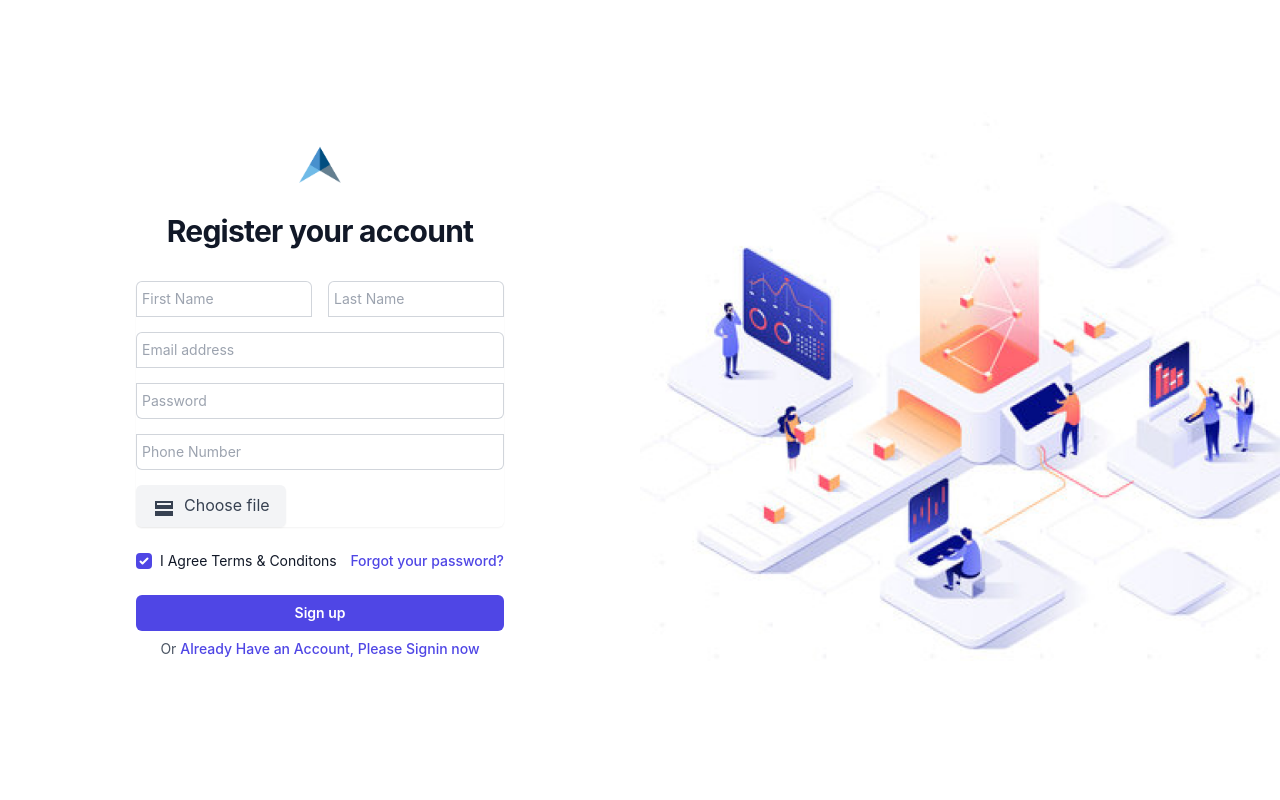
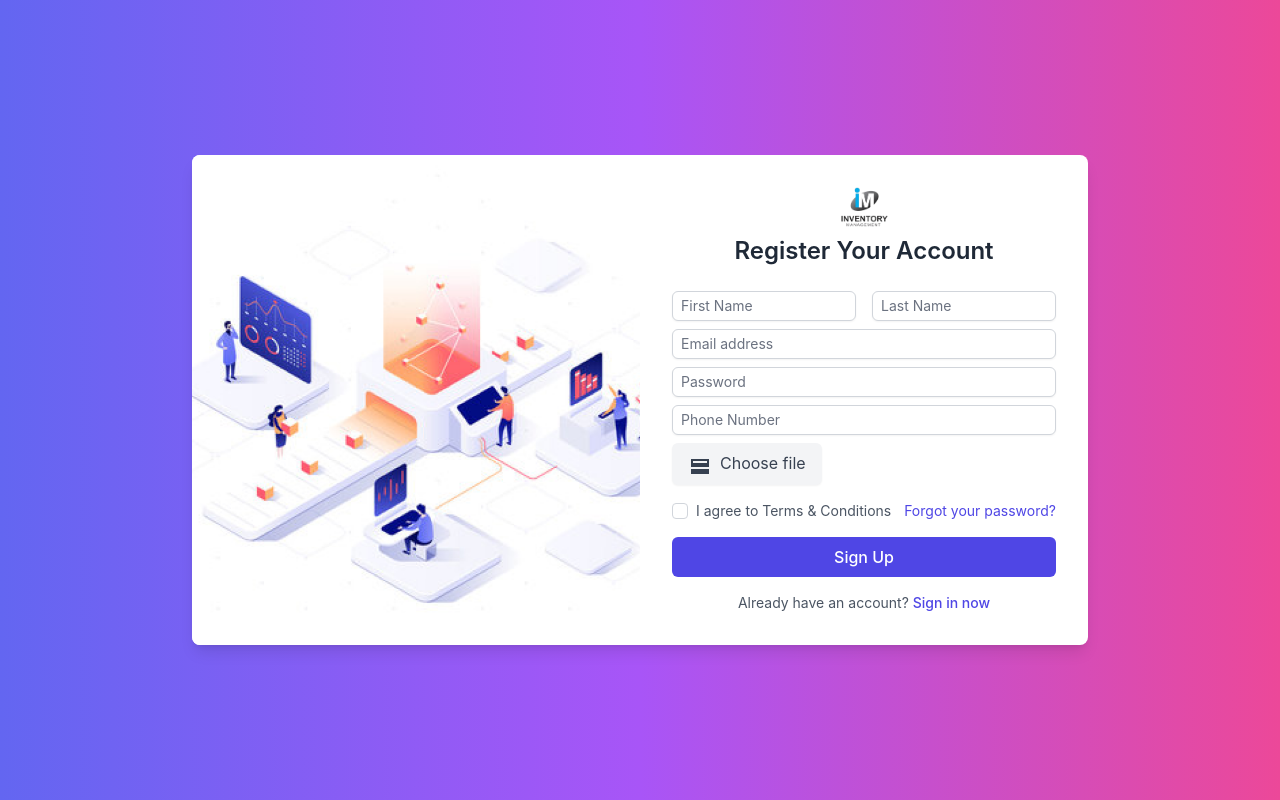
Before and after one commit to Njosephine/INVENTORY-SYSTEM, a React (Create React App) app in the folder Frontend/: page /register in a window 1280 px wide. Built offline with nearby package versions, Linux system fonts and the light colour scheme.

Commit message:
modified

```diff
--- a/Frontend/src/pages/Dashboard.js
+++ b/Frontend/src/pages/Dashboard.js
@@ -136,7 +136,7 @@ function Dashboard() {
     <>
       <div className="grid grid-cols-1 col-span-12 lg:col-span-10 gap-6 md:grid-cols-3 lg:grid-cols-4  p-4 ">
         <article className="flex flex-col gap-4 rounded-lg border  border-gray-100 bg-white p-6  ">
-          <div className="inline-flex gap-2 self-end rounded bg-green-100 p-1 text-green-600">
+          <div className="inline-flex gap-2 self-end rounded bg-green-100 p-1 text-orange-600">
             <svg
               xmlns="http://www.w3.org/2000/svg"
               className="h-4 w-4"
--- a/Frontend/src/pages/Inventory.js
+++ b/Frontend/src/pages/Inventory.js
@@ -116,14 +116,14 @@ function Inventory() {
                     Last 7 days
                   </span>
                 </div>
-                <div className="flex flex-col">
+                {/* <div className="flex flex-col">
                   <span className="font-semibold text-gray-600 text-base">
                     Ugx 2000
                   </span>
                   <span className="font-thin text-gray-400 text-xs">
                     Revenue
                   </span>
-                </div>
+                </div> */}
               </div>
             </div>
             <div className="flex flex-col gap-3 p-10  w-full  md:w-3/12  sm:border-y-2 md:border-x-2 md:border-y-0">
--- a/Frontend/src/pages/Login.js
+++ b/Frontend/src/pages/Login.js
@@ -1,7 +1,7 @@
-// import { LockClosedIcon } from "@heroicons/react/20/solid";
 import { useContext, useState } from "react";
 import { Link, useNavigate } from "react-router-dom";
 import AuthContext from "../AuthContext";
+import { assets } from '../assets/assets'
 
 function Login() {
   const [form, setForm] = useState({
@@ -11,7 +11,6 @@ function Login() {
 
   const authContext = useContext(AuthContext);
   const navigate = useNavigate();
-
 
   const handleInputChange = (e) => {
     setForm({ ...form, [e.target.name]: e.target.value });
@@ -29,14 +28,13 @@ function Login() {
           });
         })
         .catch((err) => {
-          alert("Wrong credentials, Try again")
+          alert("Wrong credentials, Try again");
           console.log(err);
         });
     }, 3000);
   };
 
   const loginUser = (e) => {
-    // Cannot send empty data
     if (form.email === "" || form.password === "") {
       alert("To login user, enter details to proceed...");
     } else {
@@ -57,40 +55,27 @@ function Login() {
     authCheck();
   };
 
-
   const handleSubmit = (e) => {
     e.preventDefault();
   };
 
-
   return (
-    <>
-      <div className="grid grid-cols-1 sm:grid-cols-2 h-screen  items-center place-items-center">
-        <div className="flex justify-center">
-          <img src={require("../assets/signup.jpg")} alt="" />
+    <div className="bg-gradient-to-r from-indigo-500 via-purple-500 to-pink-500 min-h-screen flex items-center justify-center p-4">
+      <div className="grid grid-cols-1 lg:grid-cols-2 bg-white rounded-lg shadow-lg overflow-hidden max-w-4xl w-full">
+        <div className="hidden lg:block">
+          <img src={require("../assets/signup.jpg")} alt="" className="w-full h-full object-cover" />
         </div>
-        <div className="w-full max-w-md space-y-8 p-10 rounded-lg">
-          <div>
+        <div className="flex flex-col justify-center p-8">
+          <div className="mb-8 text-center">
             <img
               className="mx-auto h-12 w-auto"
-              src={require("../assets/logo.png")}
+              src={assets.inventory}
               alt="Your Company"
             />
-            <h2 className="mt-6 text-center text-3xl font-bold tracking-tight text-gray-900">
-              Signin to your account
-            </h2>
-            <p className="mt-2 text-center text-sm text-gray-600">
-              Or
-              <span
-                className="font-medium text-indigo-600 hover:text-indigo-500"
-              >
-                start your 14-day free trial
-              </span>
-            </p>
+            <h2 className="mt-4 text-3xl font-bold text-gray-800">Sign In to Your Account</h2>
           </div>
-          <form className="mt-8 space-y-6" onSubmit={handleSubmit}>
-            {/* <input type="hidden" name="remember" defaultValue="true" /> */}
-            <div className="-space-y-px rounded-md shadow-sm">
+          <form className="space-y-6" onSubmit={handleSubmit}>
+            <div className="space-y-4">
               <div>
                 <label htmlFor="email-address" className="sr-only">
                   Email address
@@ -101,7 +86,7 @@ function Login() {
                   type="email"
                   autoComplete="email"
                   required
-                  className="relative block w-full rounded-t-md border-0 py-1.5 px-1.5 text-gray-900 ring-1 ring-inset ring-gray-300 placeholder:text-gray-400 focus:z-10 focus:ring-2 focus:ring-inset focus:ring-indigo-600 sm:text-sm sm:leading-6"
+                  className="block w-full rounded-md border-gray-300 p-3 text-gray-900 shadow-sm focus:ring-2 focus:ring-indigo-500"
                   placeholder="Email address"
                   value={form.email}
                   onChange={handleInputChange}
@@ -117,7 +102,7 @@ function Login() {
                   type="password"
                   autoComplete="current-password"
                   required
-                  className="relative block w-full rounded-b-md border-0 py-1.5 px-1.5 text-gray-900 ring-1 ring-inset ring-gray-300 placeholder:text-gray-400 focus:z-10 focus:ring-2 focus:ring-inset focus:ring-indigo-600 sm:text-sm sm:leading-6"
+                  className="block w-full rounded-md border-gray-300 p-3 text-gray-900 shadow-sm focus:ring-2 focus:ring-indigo-500"
                   placeholder="Password"
                   value={form.password}
                   onChange={handleInputChange}
@@ -126,58 +111,38 @@ function Login() {
             </div>
 
             <div className="flex items-center justify-between">
-              <div className="flex items-center">
+              <label className="flex items-center text-sm text-gray-600">
                 <input
                   id="remember-me"
                   name="remember-me"
                   type="checkbox"
-                  className="h-4 w-4 rounded border-gray-300 text-indigo-600 focus:ring-indigo-600"
+                  className="h-4 w-4 rounded border-gray-300 text-indigo-600 focus:ring-indigo-500"
                 />
-                <label
-                  htmlFor="remember-me"
-                  className="ml-2 block text-sm text-gray-900"
-                >
-                  Remember me
+                <span className="ml-2">Remember me</span>
               </label>
-              </div>
-
-              <div className="text-sm">
-                <span
-                  className="font-medium text-indigo-600 hover:text-indigo-500"
-                >
+              <span className="text-sm text-indigo-600 hover:text-indigo-500 cursor-pointer">
                 Forgot your password?
               </span>
             </div>
-            </div>
 
-            <div>
             <button
               type="submit"
-                className="group relative flex w-full justify-center rounded-md bg-indigo-600 py-2 px-3 text-sm font-semibold text-white hover:bg-indigo-500 focus-visible:outline focus-visible:outline-2 focus-visible:outline-offset-2 focus-visible:outline-indigo-600"
+              className="w-full bg-indigo-600 text-white py-3 rounded-md font-semibold hover:bg-indigo-500 transition focus:outline-none"
               onClick={loginUser}
             >
-                <span className="absolute inset-y-0 left-0 flex items-center pl-3">
-                  {/* <LockClosedIcon
-                    className="h-5 w-5 text-indigo-500 group-hover:text-indigo-400"
-                    aria-hidden="true"
-                  /> */}
-                </span>
               Sign in
             </button>
-              <p className="mt-2 text-center text-sm text-gray-600">
-                Or{" "}
-                <span
-                  className="font-medium text-indigo-600 hover:text-indigo-500"
-                >
-                  Don't Have an Account, Please{" "}
-                  <Link to="/register"> Register now </Link>
-                </span>
+
+            <p className="mt-4 text-center text-sm text-gray-600">
+              Don’t have an account?{" "}
+              <Link to="/register" className="text-indigo-600 hover:text-indigo-500 font-medium">
+                Register now
+              </Link>
             </p>
-            </div>
           </form>
         </div>
       </div>
-    </>
+    </div>
   );
 }
 
--- a/Frontend/src/pages/Register.js
+++ b/Frontend/src/pages/Register.js
@@ -1,6 +1,7 @@
 import { useState } from "react";
 import { Link, useNavigate } from "react-router-dom";
 import UploadImage from "../components/UploadImage";
+import { assets } from '../assets/assets'
 
 function Register() {
   const [form, setForm] = useState({
@@ -14,12 +15,10 @@ function Register() {
 
   const navigate = useNavigate();
 
-  // Handling Input change for registration form.
   const handleInputChange = (e) => {
     setForm({ ...form, [e.target.name]: e.target.value });
   };
 
-  // Register User
   const registerUser = () => {
     fetch("http://localhost:4000/api/register", {
       method: "POST",
@@ -29,15 +28,12 @@ function Register() {
       body: JSON.stringify(form),
     })
       .then((result) => {
-        alert("Successfully Registered, Now Login with your details");
-        navigate('/login')
-
+        alert("Successfully Registered! Now log in with your details.");
+        navigate("/login");
       })
       .catch((err) => console.log(err));
   };
-  // ------------------
 
-  // Uploading image to cloudinary
   const uploadImage = async (image) => {
     const data = new FormData();
     data.append("file", image);
@@ -55,34 +51,33 @@ function Register() {
       .catch((error) => console.log(error));
   };
 
-
   const handleSubmit = (e) => {
     e.preventDefault();
-  }
+  };
 
   return (
-    <>
-      <div className="grid grid-cols-1 sm:grid-cols-2 h-screen  items-center place-items-center">
-        <div className="w-full max-w-md space-y-8  p-10 rounded-lg">
-          <div>
+    <div className="bg-gradient-to-r from-indigo-500 via-purple-500 to-pink-500 min-h-screen flex items-center justify-center p-4">
+      <div className="grid grid-cols-1 lg:grid-cols-2 bg-white rounded-lg shadow-lg overflow-hidden max-w-4xl w-full">
+        <div className="hidden lg:block">
+          <img src={require("../assets/Login.png")} alt="" className="w-full h-full object-cover" />
+        </div>
+        <div className="flex flex-col justify-center p-8">
+          <div className="mb-6 text-center">
             <img
-              className="mx-auto h-12 w-auto"
-              src={require("../assets/logo.png")}
+              className="mx-auto h-10 w-auto"
+              src={assets.inventory}
               alt="Your Company"
             />
-            <h2 className="mt-6 text-center text-3xl font-bold tracking-tight text-gray-900">
-              Register your account
-            </h2>
+            <h2 className="mt-2 text-2xl font-semibold text-gray-800">Register Your Account</h2>
           </div>
-          <form className="mt-8 space-y-6" onSubmit={handleSubmit}>
-            {/* <input type="hidden" name="remember" defaultValue="true"  /> */}
-            <div className="flex flex-col gap-4 -space-y-px rounded-md shadow-sm">
+          <form className="space-y-4" onSubmit={handleSubmit}>
+            <div className="space-y-2">
               <div className="flex gap-4">
                 <input
                   name="firstName"
                   type="text"
                   required
-                  className="relative block w-full rounded-t-md border-0 py-1.5 px-1.5 text-gray-900 ring-1 ring-inset ring-gray-300 placeholder:text-gray-400 focus:z-10 focus:ring-2 focus:ring-inset focus:ring-indigo-600 sm:text-sm sm:leading-6"
+                  className="block w-full rounded-md border-gray-300 py-1 px-2 text-gray-900 text-sm shadow-sm focus:ring-1 focus:ring-indigo-500"
                   placeholder="First Name"
                   value={form.firstName}
                   onChange={handleInputChange}
@@ -91,111 +86,81 @@ function Register() {
                   name="lastName"
                   type="text"
                   required
-                  className="relative block w-full rounded-t-md border-0 py-1.5 px-1.5 text-gray-900 ring-1 ring-inset ring-gray-300 placeholder:text-gray-400 focus:z-10 focus:ring-2 focus:ring-inset focus:ring-indigo-600 sm:text-sm sm:leading-6"
+                  className="block w-full rounded-md border-gray-300 py-1 px-2 text-gray-900 text-sm shadow-sm focus:ring-1 focus:ring-indigo-500"
                   placeholder="Last Name"
                   value={form.lastName}
                   onChange={handleInputChange}
                 />
               </div>
-              <div>
               <input
                 id="email-address"
                 name="email"
                 type="email"
                 autoComplete="email"
                 required
-                  className="relative block w-full rounded-t-md border-0 py-1.5 px-1.5 text-gray-900 ring-1 ring-inset ring-gray-300 placeholder:text-gray-400 focus:z-10 focus:ring-2 focus:ring-inset focus:ring-indigo-600 sm:text-sm sm:leading-6"
+                className="block w-full rounded-md border-gray-300 py-1 px-2 text-gray-900 text-sm shadow-sm focus:ring-1 focus:ring-indigo-500"
                 placeholder="Email address"
                 value={form.email}
                 onChange={handleInputChange}
               />
-              </div>
-              <div>
               <input
                 id="password"
                 name="password"
                 type="password"
                 autoComplete="current-password"
                 required
-                  className="relative block w-full rounded-b-md border-0 py-1.5 px-1.5 text-gray-900 ring-1 ring-inset ring-gray-300 placeholder:text-gray-400 focus:z-10 focus:ring-2 focus:ring-inset focus:ring-indigo-600 sm:text-sm sm:leading-6"
+                className="block w-full rounded-md border-gray-300 py-1 px-2 text-gray-900 text-sm shadow-sm focus:ring-1 focus:ring-indigo-500"
                 placeholder="Password"
                 value={form.password}
                 onChange={handleInputChange}
               />
-              </div>
-              <div>
               <input
                 name="phoneNumber"
                 type="number"
                 autoComplete="phoneNumber"
                 required
-                  className="relative block w-full rounded-b-md border-0 py-1.5 px-1.5 text-gray-900 ring-1 ring-inset ring-gray-300 placeholder:text-gray-400 focus:z-10 focus:ring-2 focus:ring-inset focus:ring-indigo-600 sm:text-sm sm:leading-6"
+                className="block w-full rounded-md border-gray-300 py-1 px-2 text-gray-900 text-sm shadow-sm focus:ring-1 focus:ring-indigo-500"
                 placeholder="Phone Number"
                 value={form.phoneNumber}
                 onChange={handleInputChange}
               />
-              </div>
               <UploadImage uploadImage={uploadImage} />
             </div>
 
-            <div className="flex items-center justify-between">
-              <div className="flex items-center">
+            <div className="flex items-center justify-between mt-4">
+              <label className="flex items-center text-sm text-gray-600">
                 <input
-                  id="remember-me"
-                  name="remember-me"
+                  id="terms"
+                  name="terms"
                   type="checkbox"
-                  className="h-4 w-4 rounded border-gray-300 text-indigo-600 focus:ring-indigo-600"
-                  checked
+                  className="h-4 w-4 rounded border-gray-300 text-indigo-600 focus:ring-indigo-500"
                   required
                 />
-                <label
-                  htmlFor="remember-me"
-                  className="ml-2 block text-sm text-gray-900"
-                >
-                  I Agree Terms & Conditons
+                <span className="ml-2">I agree to Terms & Conditions</span>
               </label>
-              </div>
-
-              <div className="text-sm">
-                <span
-                  className="font-medium text-indigo-600 hover:text-indigo-500"
-                >
+              <span className="text-sm text-indigo-600 hover:text-indigo-500 cursor-pointer">
                 Forgot your password?
               </span>
             </div>
-            </div>
 
-            <div>
             <button
               type="submit"
-                className="group relative flex w-full justify-center rounded-md bg-indigo-600 py-2 px-3 text-sm font-semibold text-white hover:bg-indigo-500 focus-visible:outline focus-visible:outline-2 focus-visible:outline-offset-2 focus-visible:outline-indigo-600"
+              className="w-full bg-indigo-600 text-white py-2 rounded-md font-medium hover:bg-indigo-500 transition focus:outline-none"
               onClick={registerUser}
             >
-                <span className="absolute inset-y-0 left-0 flex items-center pl-3">
-                  {/* <LockClosedIcon
-                      className="h-5 w-5 text-indigo-500 group-hover:text-indigo-400"
-                      aria-hidden="true"
-                    /> */}
-                </span>
-                Sign up
+              Sign Up
             </button>
+
             <p className="mt-2 text-center text-sm text-gray-600">
-                Or{" "}
-                <span
-                  className="font-medium text-indigo-600 hover:text-indigo-500"
-                >
-                  Already Have an Account, Please
-                  <Link to="/login"> Signin now </Link>
-                </span>
+              Already have an account?{" "}
+              <Link to="/login" className="text-indigo-600 hover:text-indigo-500 font-medium">
+                Sign in now
+              </Link>
             </p>
-            </div>
           </form>
         </div>
-        <div className="flex justify-center order-first sm:order-last">
-          <img src={require("../assets/Login.png")} alt="" />
       </div>
     </div>
-    </>
   );
 }
 
```
Lines whose indentation alone changed are shown as unchanged.
